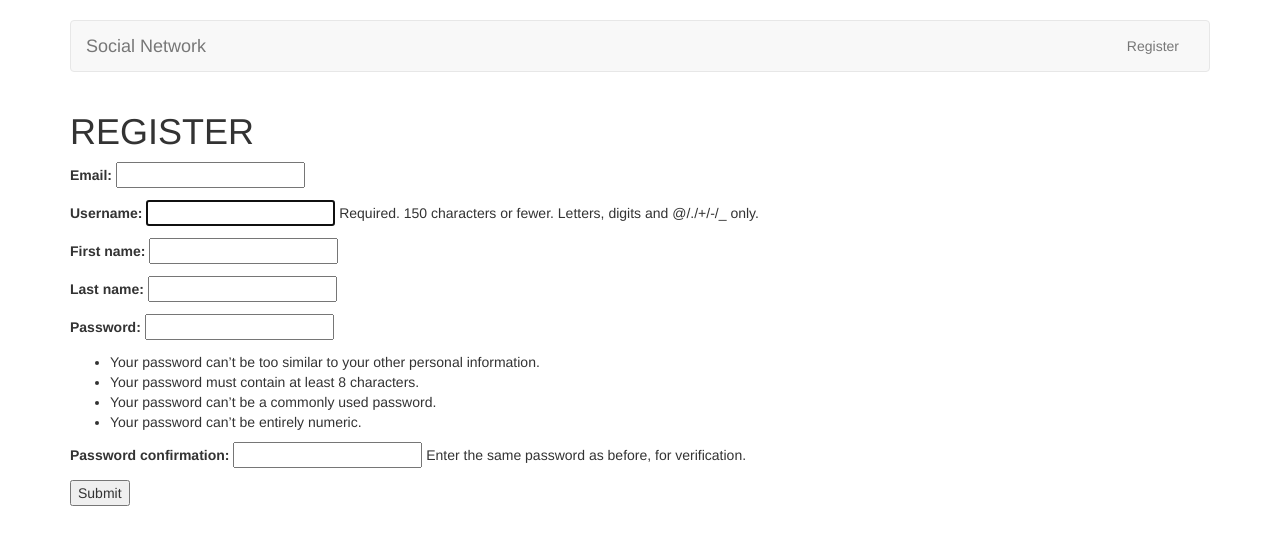
After one commit to aakashmanandhar/Basic-Social-Network, a Django app: page /account/register/ in a window 1280 px wide. The commit adds this page. Shown: the top 545 px of the page. Run offline with Django 3.2, Linux system fonts and the light colour scheme; some libraries are stand-ins or nearby versions.

Commit message:
Social Network V-22

```diff
--- /dev/null
+++ b/accounts/forms.py
@@ -0,0 +1,38 @@
+from django import forms
+from django.contrib.auth.models import User
+from django.contrib.auth.forms import UserCreationForm, UserChangeForm
+
+class RegistrationForm(UserCreationForm):
+    email = forms.EmailField(required=True)
+
+    class Meta:
+        model = User
+        fields = {
+            'username',
+            'first_name',
+            'last_name',
+            'email',
+            'password1',
+            'password2'
+        }
+    def save(self, commit=True):
+        user = super(RegistrationForm, self).save(commit=False)
+        user.first_name = self.cleaned_data['first_name']
+        user.last_name = self.cleaned_data['last_name']
+        user.email = self.cleaned_data['email']
+
+        if commit:
+            user.save()
+
+        return user
+
+class EditProfileFrom(UserChangeForm):
+
+    class Meta:
+        model = User
+        fields = {
+            'email',
+            'first_name',
+            'last_name',
+            'password'
+        }
--- /dev/null
+++ b/accounts/templates/accounts/reg_form.html
@@ -0,0 +1,12 @@
+{% extends 'base.html' %}
+
+{% block body %}
+<div class="container">
+  <h1>REGISTER</h1>
+  <form method="post">
+    {% csrf_token %}
+    {{ form.as_p }}
+    <button type="submit">Submit</button>
+  </form>
+</div>
+{% endblock %}
--- a/accounts/templates/base.html
+++ b/accounts/templates/base.html
@@ -20,11 +20,11 @@
               <span class="icon-bar"></span>
               <span class="icon-bar"></span>
             </button>
-            <a class="navbar-brand" href="#">Social Network</a>
+            <a class="navbar-brand" href="/">Social Network</a>
           </div>
           <div id="navbar" class="navbar-collapse collapse">
             <ul class="nav navbar-nav navbar-right">
-              <li><a href="../navbar-fixed-top/">Register</a></li>
+              <li><a href="/account/register">Register</a></li>
             </ul>
           </div><!--/.nav-collapse -->
         </div><!--/.container-fluid -->
--- a/accounts/urls.py
+++ b/accounts/urls.py
@@ -1,8 +1,22 @@
 from django.conf.urls import url
 from . import views
-from django.contrib.auth.views import login
+from django.contrib.auth.views import(
+    login, logout, password_reset, password_reset_done, password_reset_confirm,
+    password_reset_complete
+)
 
 urlpatterns = [
     url(r'^$', views.home),
-    url(r'^login/$', login, {'template_name': 'accounts/login.html'})
+    url(r'^login/$', login, {'template_name': 'accounts/login.html'}),
+    url(r'^logout/$', logout, {'template_name': 'accounts/logout.html'}),
+    url(r'^register/$', views.register, name='register'),
+    url(r'^profile/$', views.view_profile, name='view_profile'),
+    url(r'^profile/edit/$', views.edit_profile, name='edit_profile'),
+    url(r'^change-password/$', views.change_password, name='change_password'),
+    url(r'^reset-password/$', password_reset, name='reset_password'),
+    url(r'^reset-password/done/$', password_reset_done, name='password_reset_done'),
+    url(r'^reset-password/confirm/(?P<uidb64>[0-9A-Za-z]+)-(?P<token>.+)/$',
+    password_reset_confirm, name='password_reset_confirm'),
+    url(r'^reset-password/complete/$', password_reset_complete, name='password_reset_complete'),
+
 ]
--- a/accounts/views.py
+++ b/accounts/views.py
@@ -1,4 +1,11 @@
-from django.shortcuts import render, HttpResponse
+from django.shortcuts import render, redirect
+from accounts.forms import (
+    RegistrationForm,
+    EditProfileFrom,
+)
+from django.contrib.auth.models import User
+from django.contrib.auth.forms import UserChangeForm, PasswordChangeForm
+from django.contrib.auth import update_session_auth_hash
 
 # Create your views here.
 def home(request):
@@ -6,3 +13,47 @@ def home(request):
     name = 'Aakash Manandhar'
     args = {'MyName': name, 'MyNumbers': numbers}
     return render(request, 'accounts/home.html', args)
+
+def register(request):
+    if request.method =='POST':
+        form = RegistrationForm(request.POST)
+        if form.is_valid():
+            form.save()
+            return redirect('/account')
+    else:
+        form = RegistrationForm()
+
+        args = {'form': form}
+        return render(request, 'accounts/reg_form.html', args)
+
+def view_profile(request):
+    args = {'user': request.user}
+    return render(request, 'accounts/profile.html', args)
+
+def edit_profile(request):
+    if request.method == 'POST':
+        form = EditProfileFrom(request.POST, instance=request.user)
+
+        if form.is_valid():
+            form.save()
+            return redirect('/account/profile')
+    else:
+        form = EditProfileFrom(instance=request.user)
+        args = {'form': form}
+        return render(request, 'accounts/edit_profile.html', args)
+
+def change_password(request):
+    if request.method == 'POST':
+        form = PasswordChangeForm(data=request.POST, user=request.user)
+
+        if form.is_valid():
+            form.save()
+            update_session_auth_hash(request, form.user)
+            return redirect('/account/profile')
+        else:
+            return redirect('/account/change-password')
+
+    else:
+        form = PasswordChangeForm(user=request.user)
+        args = {'form': form}
+        return render(request, 'accounts/change_password.html', args)
--- a/tutorial/settings.py
+++ b/tutorial/settings.py
@@ -121,3 +121,6 @@ USE_TZ = True
 STATIC_URL = '/static/'
 
 LOGIN_REDIRECT_URL = '/account/'
+
+EMAIL_HOST = 'localhost'
+EMAIL_PORT = 1025
--- a/tutorial/urls.py
+++ b/tutorial/urls.py
@@ -15,8 +15,10 @@ Including another URLconf
 """
 from django.conf.urls import url, include
 from django.contrib import admin
+from tutorial import views
 
 urlpatterns = [
+    url(r'^$', views.login_redirect, name='login_redirect'),
     url(r'^admin/', admin.site.urls),
     url(r'^account/', include('accounts.urls'))
 ]
--- /dev/null
+++ b/tutorial/views.py
@@ -0,0 +1,4 @@
+from django.shortcuts import redirect
+
+def login_redirect(request):
+    return redirect('/account/login')
```
Also changed, not shown: accounts/templates/accounts/change_password.html (added, +17 -0 lines), accounts/templates/accounts/edit_profile.html (added, +17 -0 lines), accounts/templates/accounts/logout.html (added, +11 -0 lines), accounts/templates/accounts/profile.html (added, +16 -0 lines).
